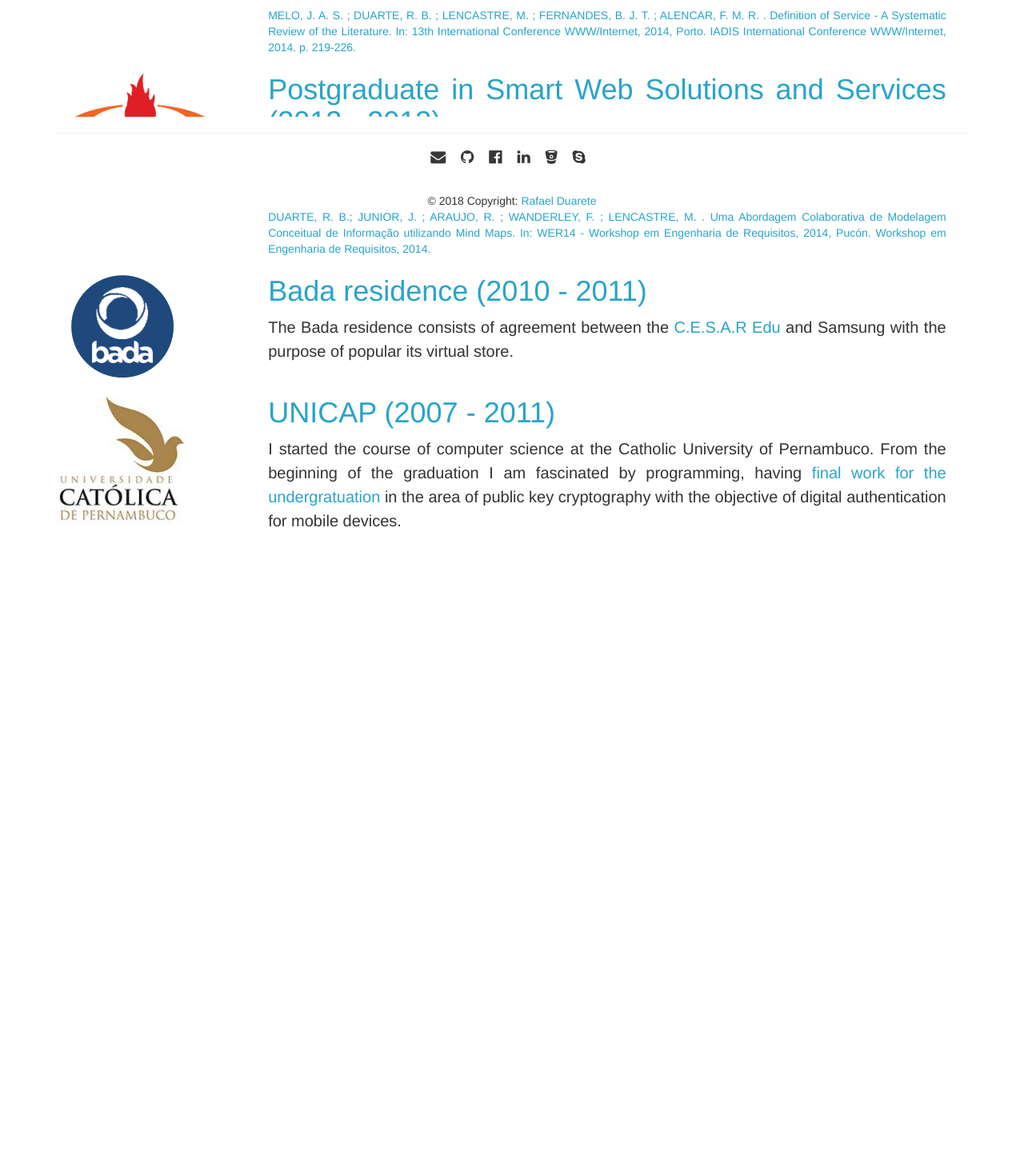
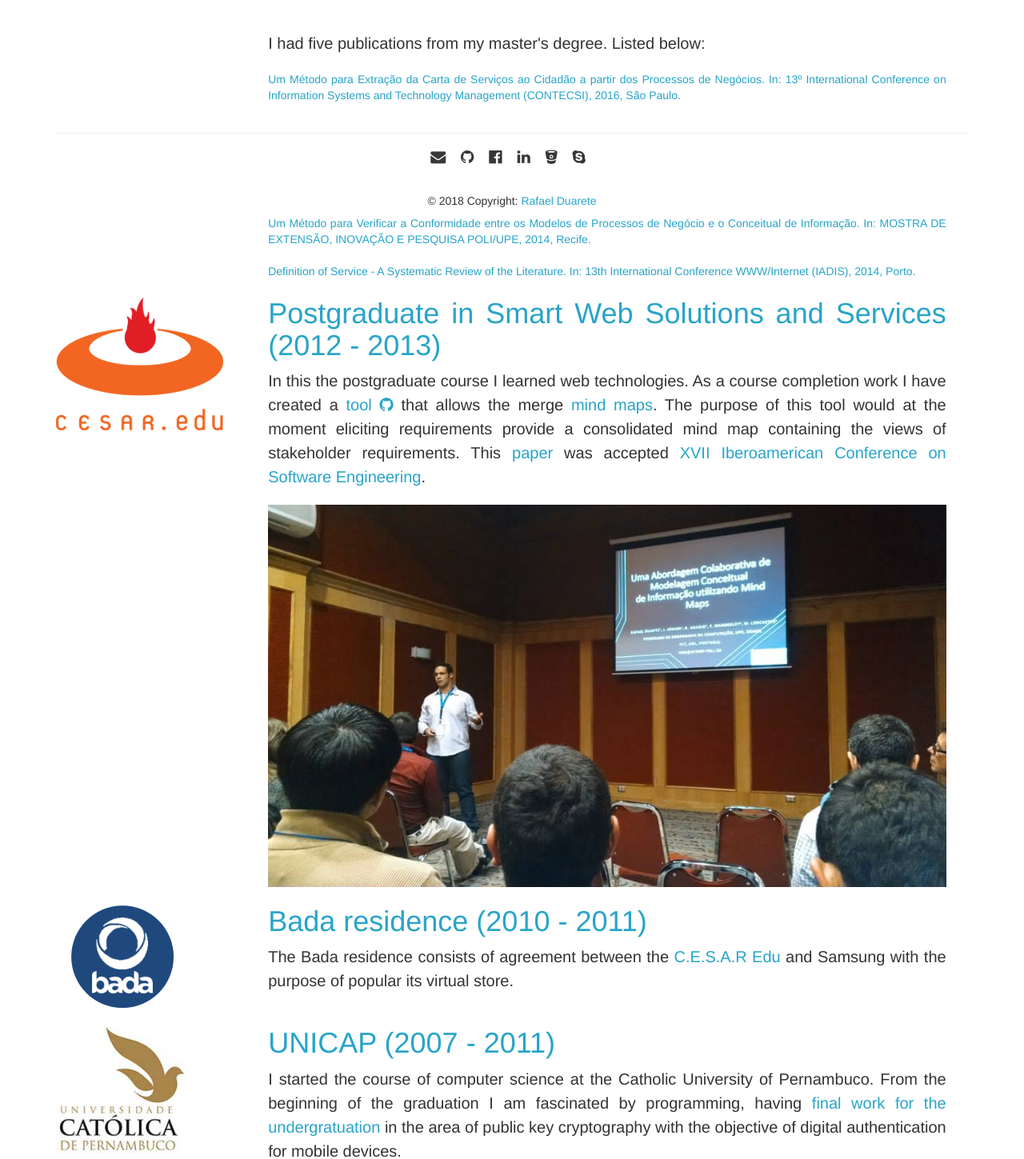
Before and after one commit to duarterafael/profile-web-site, a PHP site: page / in a window 1280 px wide, after a click on "My history". Shown: the part 539-1988 px from the top of the page at 80% size. Before the commit the page ends 1198 px from the top, so only its background shows below. Run offline with PHP 8.4, Linux system fonts and the light colour scheme; some libraries are stand-ins or nearby versions.

Commit message:
Impruvement pages

```diff
--- a/pages/my_history.php
+++ b/pages/my_history.php
@@ -6,41 +6,38 @@
         <a href="http://www.ecomp.poli.br/" target="_blank"><h1 class="profile-card__subtitle">MSc in Computer Engineering (2013 - 2015)</h1></a>
         <p>
             My research consists a <a href="https://sucupira.capes.gov.br/sucupira/public/consultas/coleta/trabalhoConclusao/viewTrabalhoConclusao.jsf?popup=true&id_trabalho=2633208#" target="_blank">method</a>
-            and a  <a href="https://youtu.be/2F0OCGFMRr0" target="_blank">tool</a> <a href="https://github.com/duarterafael/Conformitate" rel="nofollow" target="_blank" title="Look through my Github profile">
-                <i class="fa fa-github" aria-hidden="true"></i>
-
+            and a <a href="https://github.com/duarterafael/Conformitate" rel="nofollow" target="_blank" title="Look through my Github profile">
+            tool <i class="fa fa-github" aria-hidden="true"></i>
             </a> to evaluate the lack of conformity between the conceptual model
            (class diagram) and the business process model (BPMN diagram) of an information system.</a>
         </p>
+        <p align="center"><iframe src="http://www.youtube.com/embed/2F0OCGFMRr0" width="580px" height="330" frameborder="0" align="center" allowfullscreen></iframe></p>
+        <br>
+        <p>I had five publications from my master's degree. Listed below:</p>
         <a href="http://www.contecsi.fea.usp.br/envio/index.php/contecsi/13CONTECSI/paper/view/4158" target="_blank">
-        MENDES, R. G. ; SILVEIRA, D. S. ; DUARTE, R. B. . Um Método para Extração da Carta de Serviços ao
-        Cidadão a partir dos Processos de Negócios. In: 13º CONTECSI - International Conference on Information
-        Systems and Technology Management, 2016, São Paulo. International Conference on Information Systems and
-        Technology Management - CONTECSI, 2016.</a>
+        Um Método para Extração da Carta de Serviços ao Cidadão a partir dos Processos de Negócios.
+        In: 13º International Conference on Information Systems and Technology Management (CONTECSI), 2016, São Paulo.</a>
         <br>
         <br>
         <a href="http://ieeexplore.ieee.org/abstract/document/7549295/?section=abstract" target="_blank">
-            Duarte, Rafael; SILVA DA SILVEIRA, DENIS ; ARAUJO, JOAO ; WANDERLEY, FERNANDO .
-            Towards a non-conformity detection method between conceptual and business process models.
-            In: 2016 IEEE Tenth International Conference on Research Challenges in Information Science (RCIS), 2016, Grenoble. 2016 IEEE Tenth International Conference on Research Challenges in Information Science (RCIS), 2016. p. 1.</a>
+        Towards a non-conformity detection method between conceptual and business process models.
+        In: 2016 IEEE Tenth International Conference on Research Challenges in Information Science (RCIS), 2016, Grenoble.</a>
         <br>
         <br>
         <a href="http://capsi.apsi.pt/index.php/capsi/article/view/426/399" target="_blank">
-          DUARTE, R. B.; SILVEIRA, D. S. ; WANDERLEY, F. .
-          Um Método para Identificar a Não Conformidade entre os Modelos de Processos de Negócio e o Conceitual de Informação.
-          In: Conferência da Associação Portuguesa de Sistemas de Informação, 2015, Lisboa. 15a Conferência da Associação Portuguesa de Sistemas de Informação - CAPSI, 2015.</a>
+        Um Método para Identificar a Não Conformidade entre os Modelos de Processos de Negócio e o Conceitual de Informação.
+        In: Conference of the Portuguese Association for Information Systems (CAPSI), 2015, Lisboa.</a>
         <br>
         <br>
         <a href="https://drive.google.com/file/d/0B5Rj9wTh25ufN3dpT1JxX1NQUXQzZGtrV1NORW51N3d5M1Nj/view" target="_blank">
-         DUARTE, R. B.; SILVEIRA, D. S. . Um Método para Verificar a Conformidade entre os Modelos
-         de Processos de Negócio e o Conceitual de Informação. In: MOSTRA DE EXTENSÃO, INOVAÇÃO E
-         PESQUISA POLI/UPE, 2014, Recife. Mostra de Extensão, Inovação e Pesquisa ? POLI/UPE, 2014.</a>
+        Um Método para Verificar a Conformidade entre os Modelos de Processos de Negócio e o Conceitual de Informação.
+        In: MOSTRA DE EXTENSÃO, INOVAÇÃO E PESQUISA POLI/UPE, 2014, Recife.</a>
         <br>
         <br>
         <a href="http://toc.proceedings.com/27572webtoc.pdf" target="_blank">
-        MELO, J. A. S. ; DUARTE, R. B. ; LENCASTRE, M. ; FERNANDES, B. J. T. ; ALENCAR, F. M. R. .
-        Definition of Service - A Systematic Review of the Literature. In: 13th International Conference WWW/Internet, 2014,
-        Porto. IADIS International Conference WWW/Internet, 2014. p. 219-226.</a>
+        Definition of Service - A Systematic Review of the Literature.
+        In: 13th International Conference WWW/Internet (IADIS), 2014, Porto.
+        </a>
 
     </div>
 
@@ -52,12 +49,13 @@
     <div style='margin-left: 6%; text-align: justify;' class="col-md-9">
         <a href="http://www.cesar.edu.br/"><h1 class="profile-card__subtitle">Postgraduate in Smart Web Solutions and Services (2012 - 2013)</h1></a>
         <p>
-            In this the postgraduate course I learned web technologies. Having my course completion work accepted in the
-            <a href="http://www.wikicfp.com/cfp/servlet/event.showcfp?eventid=33604">Workshop on Requirements Engineering</a>.
+            In this the postgraduate course I learned web technologies.
+            As a course completion work I have created a <a href="https://github.com/duarterafael/DomainAggregator" rel="nofollow" target="_blank" title="Look through my Github profile">
+            tool <i class="fa fa-github" aria-hidden="true"></i></a> that allows the merge <a href='https://en.wikipedia.org/wiki/Mind_map' target="_blank">mind maps</a>.
+            The purpose of this tool would at the moment eliciting requirements provide a consolidated mind map containing the views of stakeholder requirements. This <a href="http://wer.inf.puc-rio.br/WERpapers/pdf_counter.lua?wer=WER14&file_name=paper36.pdf" target="_blank">paper</a> was accepted
+            <a href="http://www.wikicfp.com/cfp/servlet/event.showcfp?eventid=33604" target="_blank">XVII Iberoamerican Conference on Software Engineering</a>.
         </p>
-        <a href="http://wer.inf.puc-rio.br/WERpapers/pdf_counter.lua?wer=WER14&file_name=paper36.pdf" target="_blank">DUARTE, R. B.; JUNIOR, J. ; ARAUJO, R. ; WANDERLEY, F. ; LENCASTRE, M. .
-            Uma Abordagem Colaborativa de Modelagem Conceitual de Informação utilizando Mind Maps.
-            In: WER14 - Workshop em Engenharia de Requisitos, 2014, Pucón. Workshop em Engenharia de Requisitos, 2014.</a>
+        <img class="logo" src="img/pucon-chile.jpg" style='width: 100%;' alt="cesar edu logo">
     </div>
 
 </div>
--- a/pages/my_projects.php
+++ b/pages/my_projects.php
@@ -1,4 +1,3 @@
-<div class="row">
     <div class="row my-row">
         <div class="col-md-2">
             <img style='width: 60%;' class="logo" src="img/pocshop-logo.png" alt="pocshop logo">
@@ -8,19 +7,37 @@
             <p>
                 Mobile application for ecommerce, where the user can buy products and services from local merchants. I work as a software architect, backend developer by providing a mobile API and front end of the system administrative module.
             </p>
-            <h2>Technology: PHP, Mysql, Android and swift.</h2>
+            <h4>Technology: PHP, Mysql, Android and swift.</h4>
         </div>
     </div>
     <div class="row my-row">
         <div class="col-md-2">
-            <img style='width: 100%;' class="logo" src="img/pronatec.jpg" alt="pocshop logo">
+            <img style='width: 100%;' class="logo" src="img/pronatec.jpg" alt="pronatec logo">
         </div>
         <div style='margin-left: 6%; text-align: justify;' class="col-md-9">
             <a href="http://pocshop.com.br/" target="_blank"><h1 class="profile-card__subtitle">Federal Institute of Pernambuco</h1></a>
             <p>
                 Instructor in the National Program of Access to Technical Education and Employment - PRONATEC.
             </p>
-            <h2>Disciplines: Interface Design and Multimedia Introduction.</h2>
+            <h4>Disciplines: Interface Design and Multimedia Introduction.</h4>
         </div>
     </div>
-</div>
+    <div class="row my-row">
+        <div class="col-md-2">
+            <img style='width: 70%;' class="logo" src="img/nepsi.jpg" alt="nepsi logo">
+        </div>
+        <div style='margin-left: 6%; text-align: justify;' class="col-md-9">
+            <a href="http://www3.ufpe.br/nepsi/" target="_blank"><h1 class="profile-card__subtitle">Memberships</h1></a>
+            <p>
+            Member of the research group NEPSI - Nucleus of Studies and Research in Information Systems.
+            My research area is validation and verification of models with emphasis on process modeling using BPMN notation.
+            For more information about the research projects I participated, read the research projects section in my <a href='http://lattes.cnpq.br/3593363980742428' target="_blank" >lattes curriculum</a>.
+            </p>
+            <br>
+            <br>
+            <br>
+            <br>
+            <br>
+
+        </div>
+    </div>
--- a/pages/pasts_jobs.php
+++ b/pages/pasts_jobs.php
@@ -4,10 +4,10 @@
     </div>
     <div style='margin-left: 6%; text-align: justify;' class="col-md-9">
         <a href="http://bit.blog.br/projeto-samsung-completa-dez-anos-no-cin-da-ufpe-327" target="_blank"><h1 class="profile-card__subtitle">Cin-Samsung project (2016 - Currently)</h1></a>
-        <p>Development, maintenance and porting of APIs for WEB, desktop (windows) and mobile (android) applications for Samsung devices.
-        <br>Requirements analysis, documentation modeling and writing, technical certification and proof of concepts development; Web services API RESTFUL development; Code review and system deployment; Support for other developers and testers.
-    </p>
-        <h2>Technology: C#, Node JS, SQL Server.</h2>
+        <p>▪	Development, maintenance and porting of APIs for WEB, desktop (windows) and mobile (android) applications for Samsung devices.
+        <br>▪	Requirements analysis, documentation modeling and writing, technical certification and proof of concepts development; Web services API RESTFUL development; Code review and system deployment; Support for other developers and testers.
+        </p>
+        <h4>Technology: C#, Node JS, SQL Server.</h4>
     </div>
 </div>
 <div class="row my-row">
@@ -16,8 +16,10 @@
     </div>
     <div style='margin-left: 6%; text-align: justify;' class="col-md-9">
         <a href="http://documentsolutions.com.br/" target="_blank"><h1 class="profile-card__subtitle">Stefanini - Document Solutions (2015 - 2016)</h1></a>
-        <p>Software engineer in web application to automation of business processes using BPMN 2.0 notation.</p>
-        <h2>Technology: Java EE, Hibernate,  <a href="https://www.activiti.org/" target="_blank">Activiti</a>, Postregres, Tomcat.</h2>
+        <p>▪	Software engineer in web application to business processes automation using BPMN 2.0 notation.
+        <br>▪	Requirements analysis, BPMN 2.0 process modeling, technical leadership and system deployment.
+</p>
+        <h4>Technology: Java EE, Hibernate,  <a href="https://www.activiti.org/" target="_blank">Activiti</a>, Postregres, Tomcat.</h4>
     </div>
 
 </div>
@@ -27,10 +29,10 @@
     </div>
     <div style='margin-left: 6%; text-align: justify;' class="col-md-9">
         <a href="http://www.tomus.com.br/" target="_blank"><h1 class="profile-card__subtitle">Tomus (2014 - 2015)</h1></a>
-        <p>Development of a WEB application for automation of industrial equipment. This tool allowed the monitoring (telemetry)
-            and the sending of commands remotely to an equipment coupled to any machinery of an industry.
+        <p>▪	WEB application development for automation of industrial equipment. This application allowed  monitoring (telemetry) and  sending  commands remotely to equipment  attached to any machine.
+        <br>▪	Requirements analysis, full stack developer and system deployment.
         </p>
-         <h2>Technology: Java (JSF, Primeface e Hibernate), MySql, Postregres, Tomcat.</h2>
+         <h4>Technology: Java (JSF, Primeface e Hibernate), MySql, Postregres, Tomcat.</h4>
     </div>
 </div>
 <div class="row my-row">
@@ -40,9 +42,9 @@
     <div style='margin-left: 6%; text-align: justify;' class="col-md-9">
         <a href="http://mestrado.ecomp.poli.br/index.php?option=com_content&task=view&id=36&Itemid=57" target="_blank"><h1 class="profile-card__subtitle">CAPES - Coordenação de Aperfeiçoamento de Pessoal de Nível Superior (2013 - 2014)</h1></a>
         <p>
-           CAPES researcher for master's degree development.
+        ▪	Researcher (scholarship) for the Master's degree.
         </p>
-         <h2>Technology: Java, <a href="https://www.activiti.org/" target="_blank">Activiti</a>, BPMN.20.</h2>
+         <h4>Technology: Java, <a href="https://www.activiti.org/" target="_blank">Activiti</a>, BPMN.20.</h4>
     </div>
 </div>
 <div class="row my-row">
@@ -51,8 +53,10 @@
     </div>
     <div style='margin-left: 6%; text-align: justify;' class="col-md-9">
         <a href="https://www.targetso.com/servicos-de-ti/" target="_blank"><h1 class="profile-card__subtitle">Target Solutions (2011 - 2011)</h1></a>
-        <p>Developer in ERP for large Brazilian distribution companies.</p>
-         <h2>Technology: Centura, PL SQL.</h2>
+        <p>▪	A tool for automation test to Digital TV.
+        <br>▪	Writing, implementing and executing test scenarios.
+        </p>
+         <h4>Technology: Centura, PL SQL.</h4>
     </div>
 </div>
 <div style="    margin-bottom: 10%;"  class="row my-row">
@@ -61,7 +65,7 @@
     </div>
     <div style='margin-left: 6%; text-align: justify;' class="col-md-9">
         <a href="http://www.procenge.com.br/site/solucoes/softwares/piramide-erp/" target="_blank"><h1 class="profile-card__subtitle">Procenge  (2009 - 2010)</h1></a>
-        <p>Developer (intern) of purchase module of ERP pyramid tool.</p>
-        <h2>Technology: Centura, PL SQL.</h2>
+        <p>▪	Developer (intern) of purchase module of ERP pyramid tool.</p>
+        <h4>Technology: Centura, PL SQL.</h4>
     </div>
 </div>
--- a/template/footer.php
+++ b/template/footer.php
@@ -48,7 +48,7 @@ class="footer page-footer font-small stylish-color-dark pt-4 mt-4">
  </div>
   <!-- Copyright -->
   <div class="footer-copyright text-center py-3">© 2018 Copyright:
-    <a href=""> Rafael Duarete</a>
+    <a href="http://lattes.cnpq.br/3593363980742428" target="_blank"> Rafael Duarete</a>
   </div>
   <!-- Copyright -->
 
```
Also changed, not shown: img/nepsi.jpg (added), img/pucon-chile.jpg (added).
